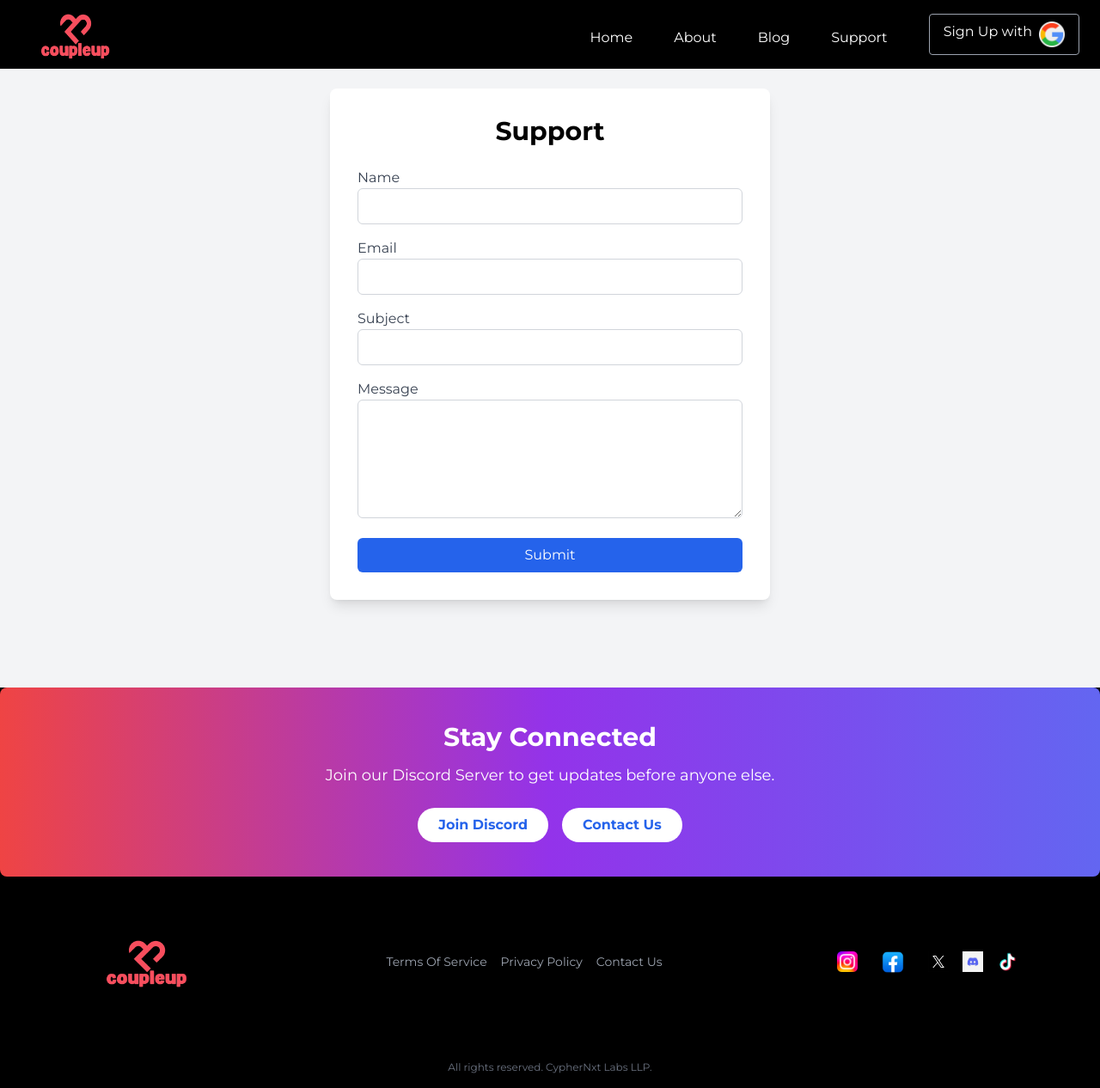
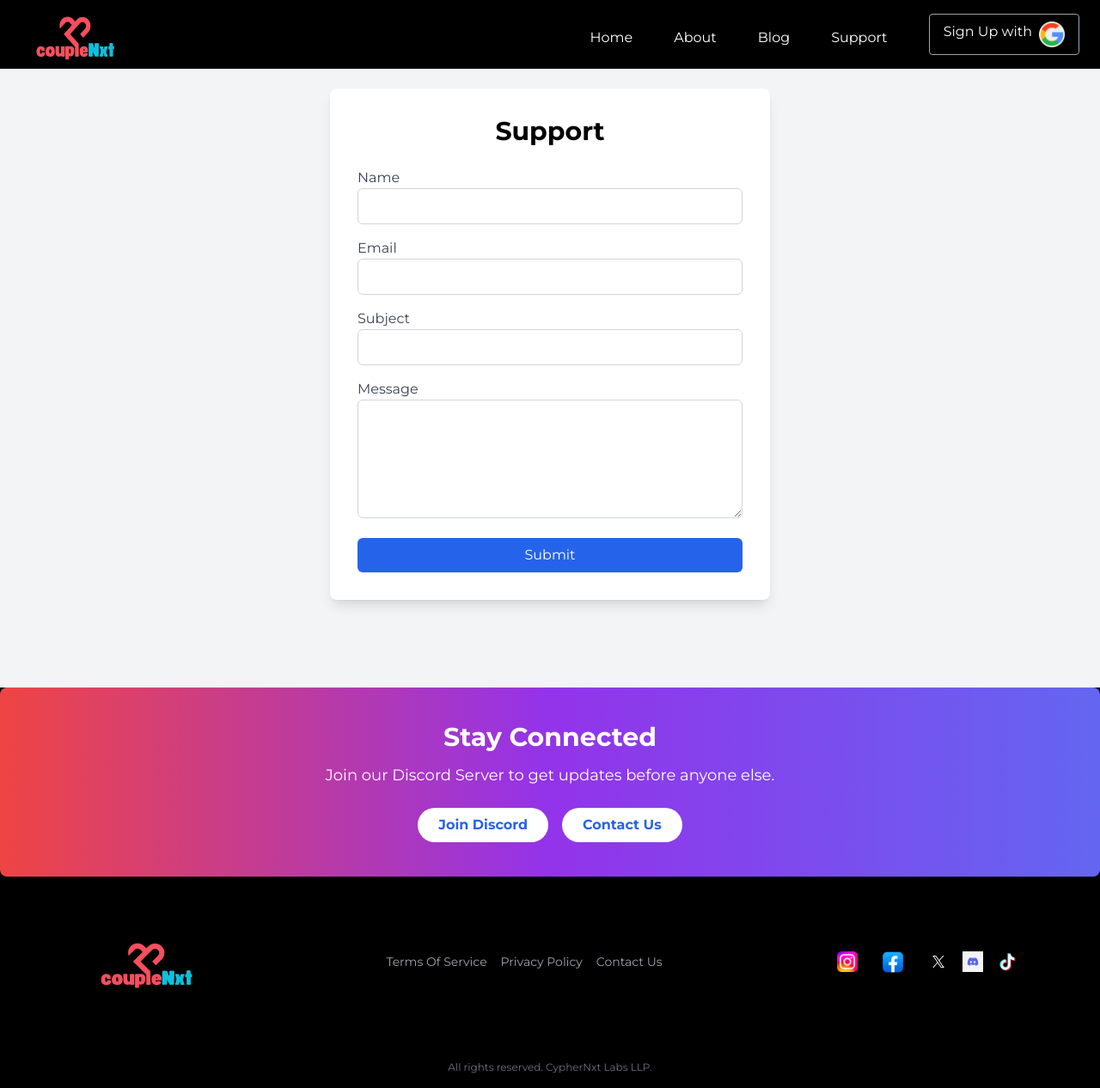
Before and after one commit to Invens/coupleup, a Next.js app: page /support in a window 1280 px wide. Shown: the whole page at 86% size. Built offline with nearby package versions, Linux system fonts and the light colour scheme; no server answers.

Commit message:
all pages are updated

```diff
--- a/app/api/auth/[...nextauth]/route.js
+++ b/app/api/auth/[...nextauth]/route.js
@@ -28,7 +28,7 @@ const authOptions = {
       return session;
     },
   },
-  debug: true, // Helpful for debugging in production
+  debug: false, // Helpful for debugging in production
 };
 
 // Handle GET and POST requests for authentication
--- a/app/page.js
+++ b/app/page.js
@@ -39,7 +39,7 @@ const Home = () => {
   useEffect(() => {
     const fetchChatbots = async () => {
       try {
-        const response = await axios.get("https://api.coupleup.in/api/chatbots");
+        const response = await axios.get("https://api.CoupleNxt.in/api/chatbots");
         setChatbots(response.data);
       } catch (error) {
         console.error("Error fetching chatbots:", error);
@@ -74,10 +74,10 @@ const Home = () => {
         <div className="relative z-10 w-full flex flex-col lg:flex-row justify-between">
           <div className="lg:w-1/2 w-full text-center lg:text-left mt-4 lg:mt-0">
             <h1 className="text-3xl lg:text-5xl font-bold mb-6 text-white">
-            Welcome to CoupleUp – Meet, Chat & Make New Friends!
+            Welcome to <span className="text-red-500">Couple</span><span className="text-blue-500">Nxt</span> – Meet, Chat & Make New Friends!
             </h1>
             <p className="text-white text-lg lg:text-xl w-[70vw] lg:w-[35vw]">
-            Looking to connect with new people, find your match, or make friends? CoupleUp is the perfect space for couples and singles to chat, connect, and build meaningful relationships in a fun and safe community.            </p>
+            Looking to connect with new people, find your match, or make friends? CoupleNxt is the perfect space for couples and singles to chat, connect, and build meaningful relationships in a fun and safe community.            </p>
             <Link href="#active">
               <button className="px-4 py-2 text-white border-2 border-red-400 rounded-lg hover:bg-white hover:text-black mt-12">
                 Chat Now
@@ -107,7 +107,7 @@ const Home = () => {
             return (
               <div key={bot.id} className="flex flex-col items-center">
                 <img
-                  src={`https://api.coupleup.in/uploads/${bot.image}`}
+                  src={`https://api.CoupleNxt.in/uploads/${bot.image}`}
                   alt={bot.name}
                   className="w-32 h-32 rounded-full mb-2 shadow-lg"
                   style={{
@@ -143,7 +143,7 @@ const Home = () => {
             <h3 className="text-2xl text-center">Selected Bot: {selectedBot.name}</h3>
             <div className="flex flex-col items-center mt-4">
               <img
-                src={`https://api.coupleup.in/uploads/${selectedBot.image}`}
+                src={`https://api.CoupleNxt.in/uploads/${selectedBot.image}`}
                 alt={selectedBot.name}
                 className="w-40 h-40 rounded-full shadow-lg"
               />
@@ -176,7 +176,7 @@ const Home = () => {
             <h2 className="text-center p-4 text-lg md:text-2xl">Reach People That You Like</h2>
             <div className="flex justify-center">
               <h1 className="text-center text-xl md:text-2xl font-semibold w-[80vw] md:w-[60vw] lg:w-[40vw]">
-                Connect with real conversations on CoupleUp, where AI meets human interaction.
+                Connect with real conversations on CoupleNxt, where AI meets human interaction.
               </h1>
             </div>
           </div>
@@ -190,7 +190,7 @@ const Home = () => {
                 Engage in Fun, Interest-Based <span className="text-red-500">Conversations</span>
               </h1>
               <p className="mt-4 text-base lg:text-lg w-full lg:w-[90%]">
-                Explore new connections by discussing your favorite topics and activities. From hobbies to personal interests, CoupleUp ensures that every conversation is meaningful and tailored to your likes.
+                Explore new connections by discussing your favorite topics and activities. From hobbies to personal interests, CoupleNxt ensures that every conversation is meaningful and tailored to your likes.
               </p>
             </div>
 
@@ -240,7 +240,7 @@ const Home = () => {
                 Experience the Best of Online Chatting
               </h1>
               <p className="mt-4 text-base lg:text-lg w-full lg:w-[90%]">
-                Discover a platform that offers a blend of engaging text conversations and AI-powered interactions. Whether you’re seeking to connect with real people or interact with human-like AI bots, CoupleUp provides the tools to enhance your chatting experience.
+                Discover a platform that offers a blend of engaging text conversations and AI-powered interactions. Whether you’re seeking to connect with real people or interact with human-like AI bots, CoupleNxt provides the tools to enhance your chatting experience.
               </p>
             </div>
 
--- a/components/footer/page.jsx
+++ b/components/footer/page.jsx
@@ -32,10 +32,10 @@ const Footer = () => {
           <div className="mb-4 md:mb-0">
             <Link href="/" >
               <Image
-                src="/coupleup.png"
+                src="/logo.png"
                 alt="CoupleUp"
                 width={150}
-                height={40}
+                height={50}
               />
             </Link>
 
--- a/components/header/page.js
+++ b/components/header/page.js
@@ -37,7 +37,7 @@ function Header() {
       <div className="flex items-center">
         <Link href="/">
           <Image
-            src="/coupleup.png"
+            src="/logo.png"
             height={1000}
             width={1000}
             alt="logo"
```
Also changed, not shown: public/logo.png (added), 1 other file (tests, documents, lock files or other folders).
